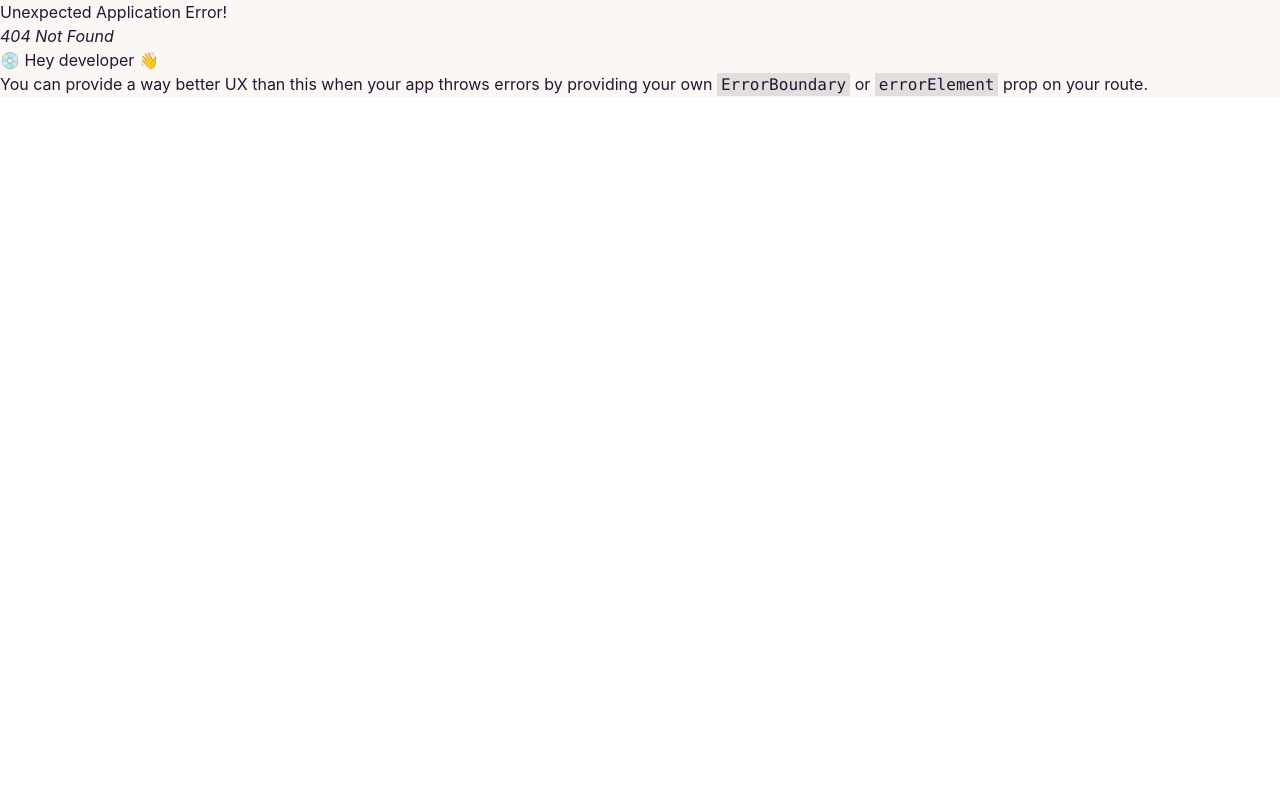
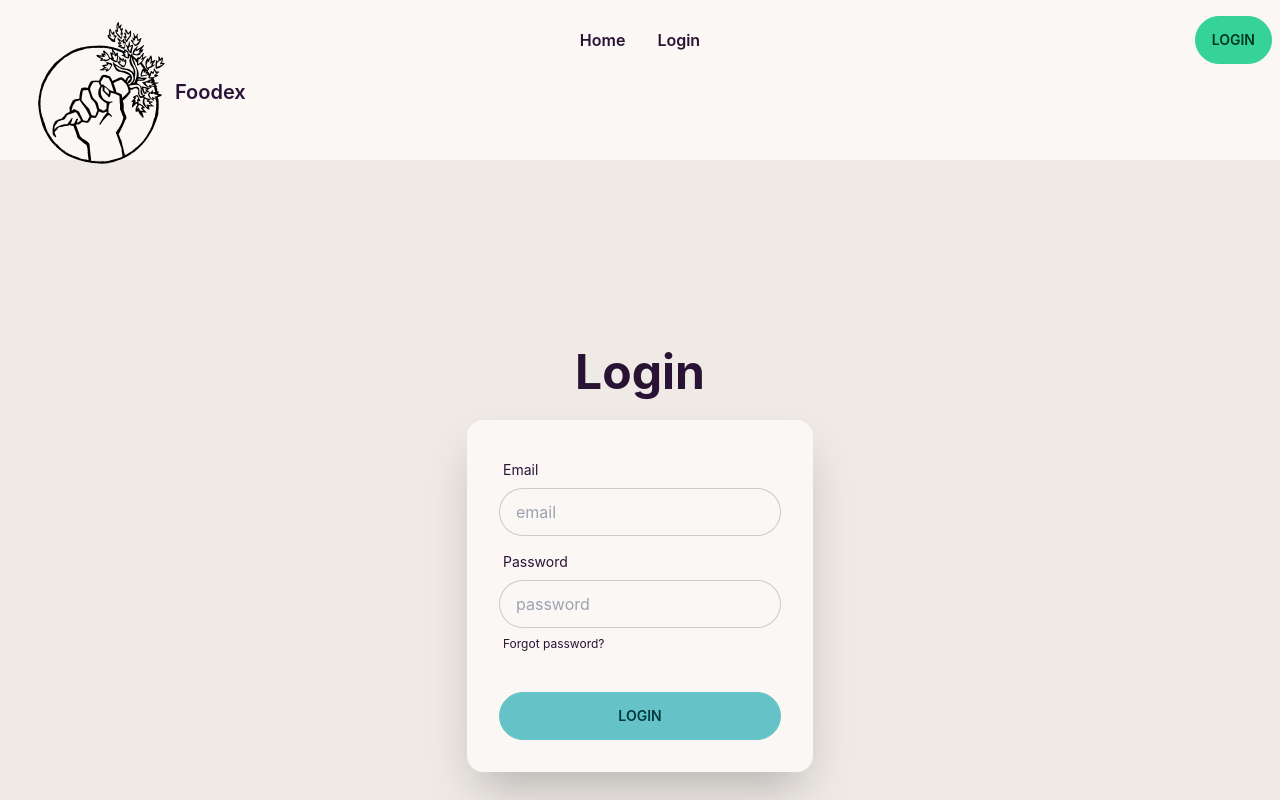
Before and after one commit to saif-sudo/foodex-food-service-client, a React (Create React App) app: page /login in a window 1280 px wide. Before the commit this address had no page. Shown: the top 800 px of the page. Built offline with nearby package versions, Linux system fonts and the light colour scheme.

Commit message:
login page added

```diff
--- a/src/Pages/Home/Services/ServiceCard.js
+++ b/src/Pages/Home/Services/ServiceCard.js
@@ -2,14 +2,15 @@
 import { Link } from 'react-router-dom';
 
 const ServiceCard = ({service}) => {
-        const {title,image_url,details,_id} = service
+        const {title,image_url,details,_id,category_id} = service
     return (
         <div>
             <div className="card w-96 bg-base-100 shadow-xl">
   <figure><img src={image_url} alt="Shoes" /></figure>
   <div className="card-body">
     <h2 className="card-title">
-      {title}
+      {title}<br/>
+      Price:${category_id}
 
     </h2>
     <p>
--- /dev/null
+++ b/src/Pages/Login/Login.js
@@ -0,0 +1,45 @@
+import React from 'react';
+
+const Login = () => {
+    const handleLogin = event => {
+        event.preventDefault();
+    }
+    return (
+
+        <div className="hero min-h-screen bg-base-200">
+
+        <div >
+
+          <div className="text-center">
+          <h1 className="text-5xl font-bold">Login</h1><br/>
+
+          </div>
+          <div className="card flex-shrink-0 w-full max-w-sm shadow-2xl bg-base-100">
+            <form onSubmit={handleLogin} className="card-body">
+              <div className="form-control">
+                <label className="label">
+                  <span className="label-text">Email</span>
+                </label>
+                <input type="text" placeholder="email" className="input input-bordered" />
+              </div>
+              <div className="form-control">
+                <label className="label">
+                  <span className="label-text">Password</span>
+                </label>
+                <input type="text" placeholder="password" className="input input-bordered" />
+                <label className="label">
+                  <a href="#" className="label-text-alt link link-hover">Forgot password?</a>
+                </label>
+              </div>
+              <div className="form-control mt-6">
+                <input className="btn btn-primary" value="Login" type="submit"/>
+
+              </div>
+            </form>
+          </div>
+        </div>
+      </div>
+    );
+};
+
+export default Login;
--- a/src/Router/Routes/Routes.js
+++ b/src/Router/Routes/Routes.js
@@ -2,6 +2,7 @@
 import Home from "../../Pages/Home/Home";
 import ServiceFullDetails from "../../Pages/Home/Services/ServiceFullDetails";
 import Services from "../../Pages/Home/Services/Services";
+import Login from "../../Pages/Login/Login";
 
 const { createBrowserRouter } = require("react-router-dom");
 
@@ -33,6 +34,10 @@
                     //loader: ({params}) => fetch(`https://learn-tech-server-theta.vercel.app/courses/${params.id}`)
                         },
         ]
+    },
+    {
+      path:'/login',
+      element:<Login></Login>
     }
 
 
--- a/src/Shared/Header/Header.js
+++ b/src/Shared/Header/Header.js
@@ -4,6 +4,7 @@
 const Header = () => {
     const menuItem = <>
         <li><Link to='/' className='font-semibold'>Home</Link></li>
+        <li><Link to='/login' className='font-semibold'>Login</Link></li>
     </>
     return (
         <div className="navbar bg-base-100 h-20 mb-20">
--- /dev/null
+++ b/src/firebase/firebase.config.js
@@ -0,0 +1,18 @@
+// Import the functions you need from the SDKs you need
+import { initializeApp } from "firebase/app";
+// TODO: Add SDKs for Firebase products that you want to use
+// https://firebase.google.com/docs/web/setup#available-libraries
+
+// Your web app's Firebase configuration
+const firebaseConfig = {
+  apiKey: process.env.REACT_APP_apiKey ,
+  authDomain:  process.env.REACT_APP_authDomain,
+  projectId:  process.env.REACT_APP_projectId,
+  storageBucket: process.env.REACT_APP_storageBucket,
+  messagingSenderId:  process.env.REACT_APP_messagingSenderId,
+  appId:  process.env.REACT_APP_appId,
+};
+
+// Initialize Firebase
+const app = initializeApp(firebaseConfig);
+export default app;
```
